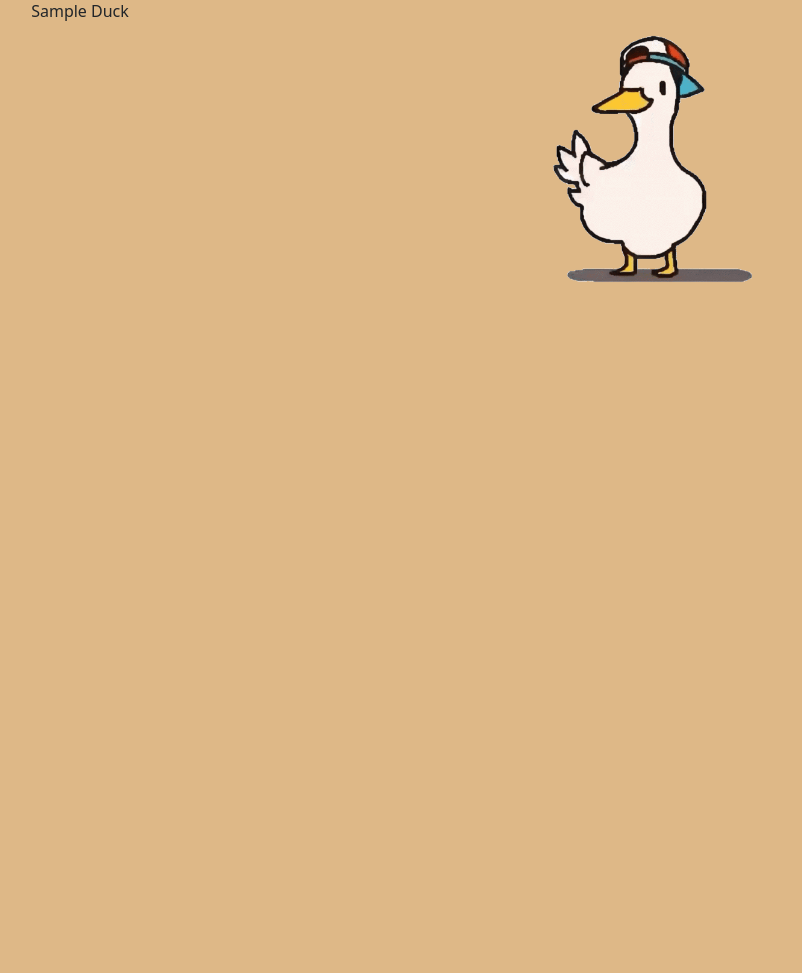
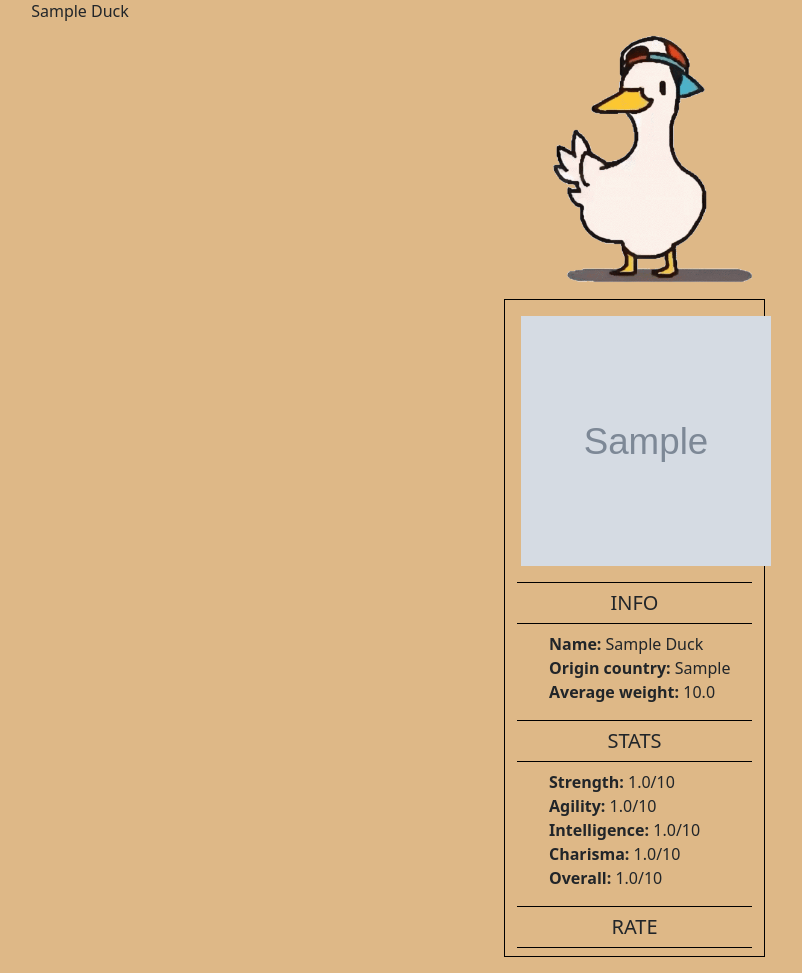
Before and after one commit to badgersky/ducks-forum, a Django app: page /ducks/1/ in a window 1280 px wide. Shown: the part 107-1080 px from the top of the page, without its empty margins (386-1188 px from the left). Before the commit the page ends 389 px from the top, so only its background shows below. Run offline with Django 4.2, Linux system fonts and the light colour scheme; tables that the repository leaves empty hold one stand-in row (values such as "Sample post"); grey boxes marked "Sample" are stand-in pictures; some libraries are stand-ins or nearby versions.

Commit message:
modify duck-details view, update duck-details.html

```diff
--- a/ducks/templates/ducks/duck-details.html
+++ b/ducks/templates/ducks/duck-details.html
@@ -10,3 +10,29 @@
 {% block content %}
     <p>{{ duck.name.title }}</p>
 {% endblock %}
+
+{% block right-side %}
+    {{ block.super }}
+    <div class="border border-black">
+        <div class="m-3">
+            <img src="{{ duck.image.url }}" class="img-duck-list" alt="{{ duck.name }}">
+        </div>
+        <div class="container text-lg-start">
+            <h5 class="mt-3 p-2 text-center border-top border-bottom border-black">INFO</h5>
+            <ul style="list-style-type: none">
+                <li><b>Name:</b> {{ duck.name.title }}</li>
+                <li><b>Origin country:</b> {{ duck.origin_country }}</li>
+                <li><b>Average weight:</b> {{ duck.avg_weight }}</li>
+            </ul>
+            <h5 class="mt-3 p-2 text-center border-top border-bottom border-black">STATS</h5>
+            <ul style="list-style-type: none">
+                <li><b>Strength:</b> {{ duck.strength }}/10</li>
+                <li><b>Agility:</b> {{ duck.agility }}/10</li>
+                <li><b>Intelligence:</b> {{ duck.intelligence }}/10</li>
+                <li><b>Charisma:</b> {{ duck.charisma }}/10</li>
+                <li><b>Overall:</b> {{ overall }}/10</li>
+            </ul>
+            <h5 class="mt-3 p-2 text-center border-top border-bottom border-black">RATE</h5>
+        </div>
+    </div>
+{% endblock %}
--- a/ducks/views.py
+++ b/ducks/views.py
@@ -2,6 +2,7 @@ from django.contrib import messages
 from django.shortcuts import render, redirect
 from django.urls import reverse
 from django.views import View
+from _decimal import Decimal
 
 from ducks import forms, models
 
@@ -67,4 +68,8 @@ class DuckDetailsView(View):
             if request.user.id == duck.user.id or request.user.is_superuser:
                 owner = True
 
-        return render(request, 'ducks/duck-details.html', {'duck': duck, 'owner': owner})
+        overall_stats = ((duck.strength + Decimal(0.2) * duck.avg_weight) +
+                         (duck.agility - (Decimal(0.2) * duck.avg_weight)) + duck.intelligence + duck.charisma) / 4
+        overall_stats = round(overall_stats, 1)
+
+        return render(request, 'ducks/duck-details.html', {'duck': duck, 'owner': owner, 'overall': overall_stats})
```
